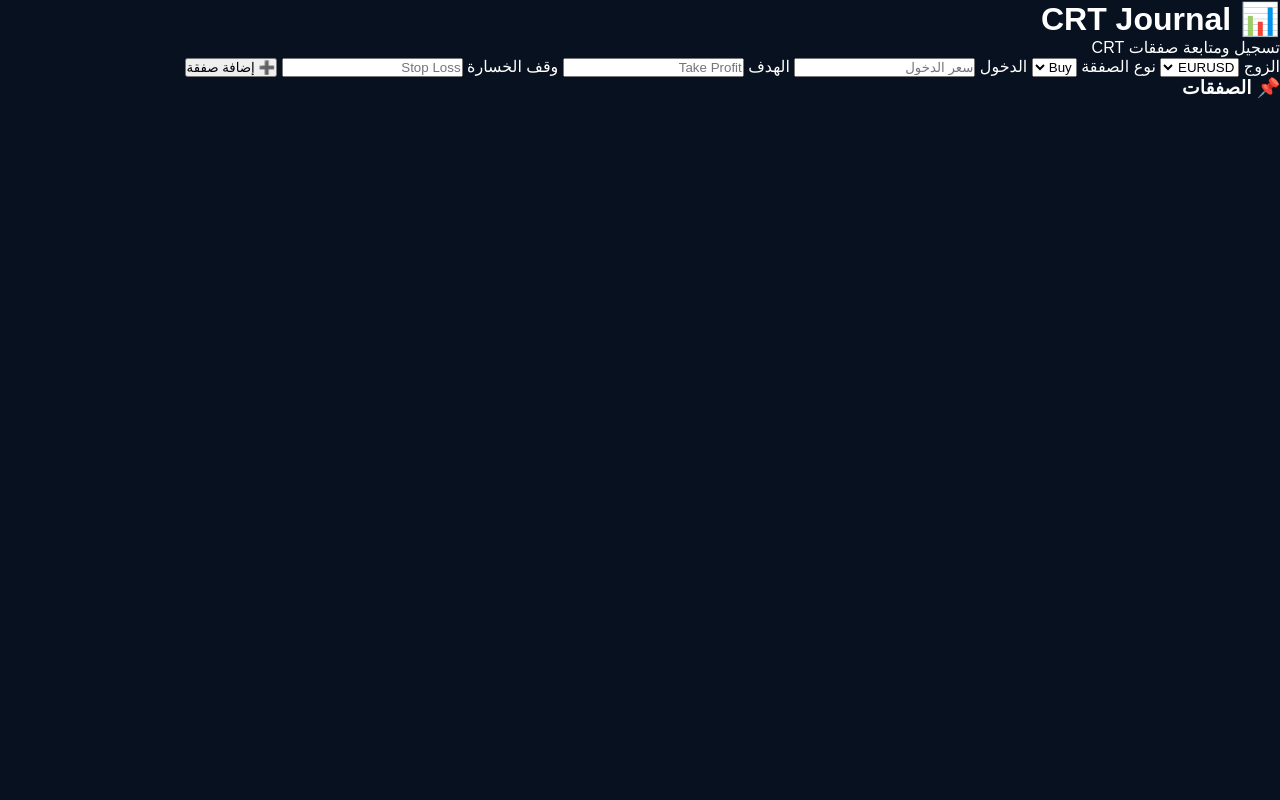
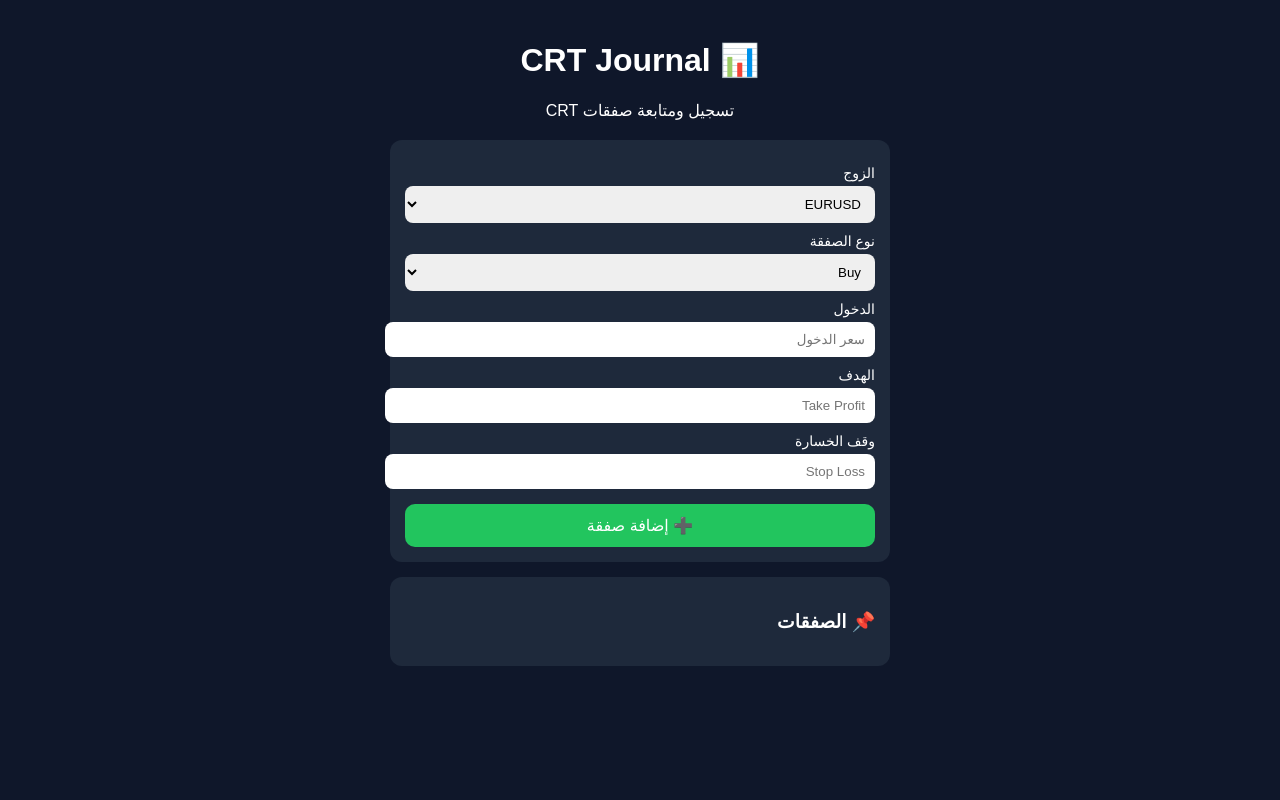
Before and after one commit to fadhlali0409/media-downloader, a Flask app: page / in a window 1280 px wide. Run offline with Flask 3, Linux system fonts and the light colour scheme.

Commit message:
Refactor CSS styles and update body properties

```diff
--- a/static/style.css
+++ b/static/style.css
@@ -1,94 +1,59 @@
-*{
-margin:0;
-padding:0;
-box-sizing:border-box;
-font-family:'Poppins',sans-serif;
+body {
+  font-family: Arial;
+  background: #0f172a;
+  color: white;
+  margin: 0;
+  padding: 0;
 }
 
-body{
-background:#07111F;
-color:#fff;
-min-height:100vh;
+.app {
+  max-width: 500px;
+  margin: auto;
+  padding: 20px;
 }
 
-.navbar{
-display:flex;
-justify-content:space-between;
-align-items:center;
-padding:22px 8%;
-background:#0d1b2a;
-border-bottom:1px solid rgba(255,255,255,.08);
+header {
+  text-align: center;
+  margin-bottom: 20px;
 }
 
-.logo{
-font-size:24px;
-font-weight:700;
-color:#1EA7FF;
+.card {
+  background: #1e293b;
+  padding: 15px;
+  border-radius: 12px;
+  margin-bottom: 15px;
 }
 
-nav{
-display:flex;
-gap:30px;
+label {
+  display: block;
+  margin-top: 10px;
+  font-size: 14px;
 }
 
-nav a{
-color:#fff;
-text-decoration:none;
-transition:.3s;
+input, select {
+  width: 100%;
+  padding: 10px;
+  margin-top: 5px;
+  border-radius: 8px;
+  border: none;
+  outline: none;
 }
 
-nav a:hover{
-color:#1EA7FF;
+button {
+  width: 100%;
+  padding: 12px;
+  margin-top: 15px;
+  background: #22c55e;
+  color: white;
+  border: none;
+  border-radius: 10px;
+  cursor: pointer;
+  font-size: 16px;
 }
 
-.hero{
-max-width:900px;
-margin:90px auto;
-text-align:center;
-padding:20px;
+.trade {
+  background: #334155;
+  padding: 10px;
+  border-radius: 10px;
+  margin-top: 10px;
 }
-
-.hero h1{
-font-size:52px;
-font-weight:700;
-margin-bottom:18px;
-}
-
-.hero p{
-color:#B8C4D4;
-font-size:18px;
-margin-bottom:40px;
-}
-
-.search-box{
-display:flex;
-background:#11233d;
-padding:10px;
-border-radius:16px;
-gap:10px;
-box-shadow:0 0 35px rgba(30,167,255,.15);
-}
-
-.search-box input{
-flex:1;
-background:transparent;
-border:none;
-outline:none;
-color:white;
-font-size:18px;
-padding:16px;
-}
-
-.search-box button{
-background:#1EA7FF;
-border:none;
-padding:16px 34px;
-border-radius:12px;
-font-size:17px;
-font-weight:600;
-cursor:pointer;
-transition:.3s;
-}
-
-.search-box button:hover{
-transform:translate
```
